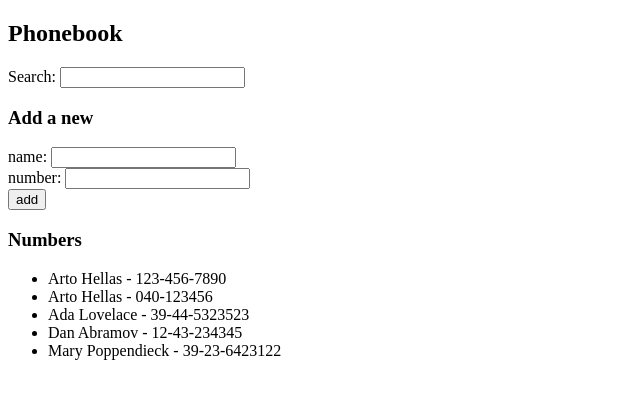
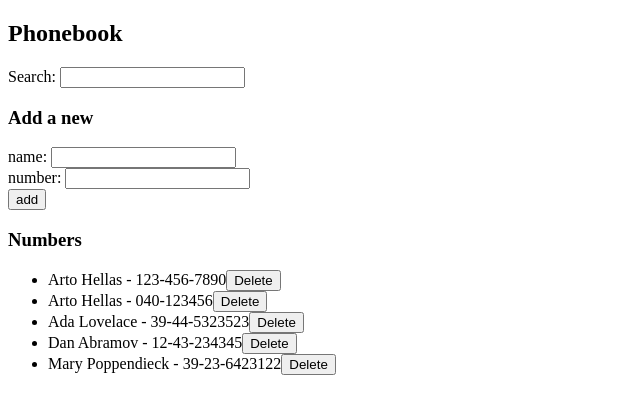
Before and after one commit to Orleann/Course, a React (Vite) app in the folder part2/: page / in a window 1280 px wide. Shown: the top 414 px of the page, without its empty margins (0-640 px from the left). Built offline with nearby package versions, Linux system fonts and the light colour scheme; no server answers.

Commit message:
2.14 done

```diff
--- a/part2/src/App.jsx
+++ b/part2/src/App.jsx
@@ -43,6 +43,16 @@ const App = () => {
       .catch(error => console.error('Error saving data:', error));
   };
 
+  const removePerson = (id, name) => {
+    if (window.confirm(`Delete ${name}?`)) {
+      services.remove(id)
+        .then(() => {
+          setPersons(persons.filter(person => person.id !== id));
+        })
+        .catch(error => console.error('Error deleting data:', error));
+    }
+  };
+
   const filteredPersons = persons.filter(person =>
     person.name.toLowerCase().includes(searchTerm.toLowerCase())
   );
@@ -65,7 +75,7 @@ const App = () => {
 
       <h3>Numbers</h3>
 
-      <Persons persons={filteredPersons} />
+      <Persons persons={filteredPersons} removePerson={removePerson} />
     </div>
   );
 };
--- a/part2/src/Persons.jsx
+++ b/part2/src/Persons.jsx
@@ -1,10 +1,13 @@
 import React from 'react';
 
-const Persons = ({ persons }) => {
+const Persons = ({ persons, removePerson }) => {
   return (
     <ul>
       {persons.map((person) => (
-        <li key={person.id}>{person.name} - {person.number}</li>
+        <li key={person.id}>
+          {person.name} - {person.number}
+          <button onClick={() => removePerson(person.id, person.name)}>Delete</button>
+        </li>
       ))}
     </ul>
   );
--- a/part2/src/services.jsx
+++ b/part2/src/services.jsx
@@ -1,15 +1,19 @@
-import axios from "axios";
+import axios from 'axios';
 
-const baseUrl = "http://localhost:3001/persons"
+const baseUrl = 'http://localhost:3001/persons';
 
 const getAll = () => {
-    return axios.get(baseUrl).then(response => response.data);
-}
+  return axios.get(baseUrl).then(response => response.data);
+};
 
 const create = (newPerson) => {
-    return axios.post(baseUrl, newPerson).then(response => response.data);
+  return axios.post(baseUrl, newPerson).then(response => response.data);
 };
 
-const services = { getAll, create };
+const remove = (id) => {
+  return axios.delete(`${baseUrl}/${id}`);
+};
+
+const services = { getAll, create, remove };
 
 export default services;
```
